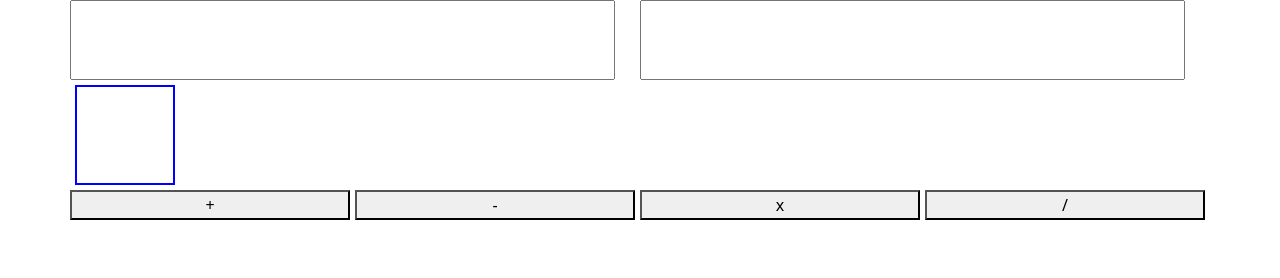
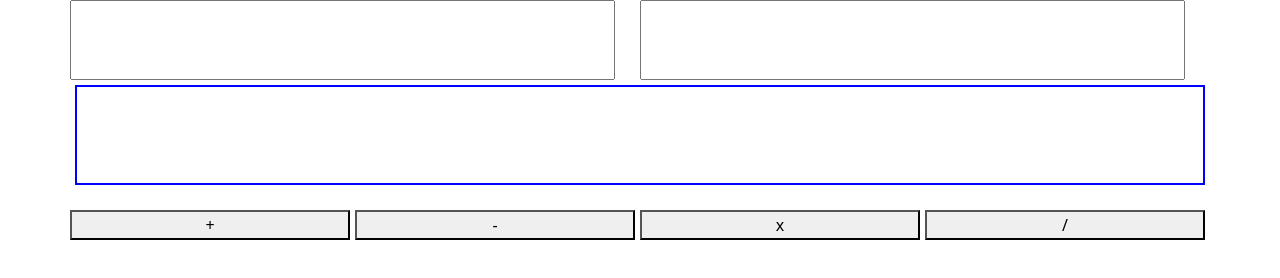
Before and after one commit to Ferningo/Ejercicio-Calculadora, a plain HTML site: page index.html in a window 1280 px wide. Drawn offline with nearby package versions, Linux system fonts and the light colour scheme.

Commit message:
Align result field

```diff
--- a/index.html
+++ b/index.html
@@ -41,8 +41,8 @@
     </div>
 
     <div class="container">
-      <div class="row text-center" id="myContainer">
-        <dir id="result"></dir>
+      <div class="row" id="myContainer">
+        <dir class="col" id="result"></dir>
       </div>
     </div>
 
--- a/styles.css
+++ b/styles.css
@@ -4,13 +4,14 @@
     border: 2px solid blue;
     padding: 10px;
     margin:5px;
+    text-align: center;
 }
 
 #firstNum,
 #secondNum{
     text-align: center;
     height: 80px;
-    width: 50px;
+    width: 10px;
     margin-right: 25px;
 }
 
@@ -18,6 +19,7 @@
 #add,#substract,
 #multiply,#divide
 {
+    margin-top: 20px;
     margin-right: 5px;
 
 }
```
